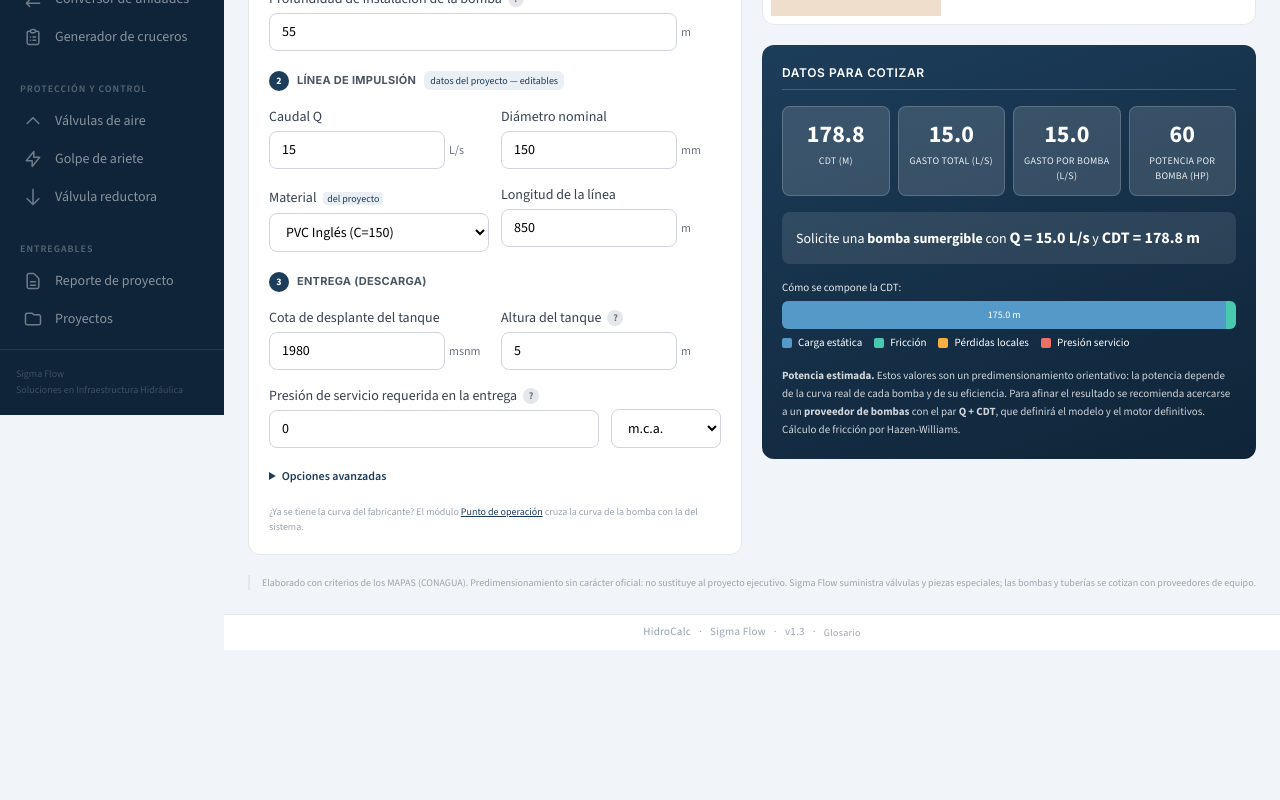
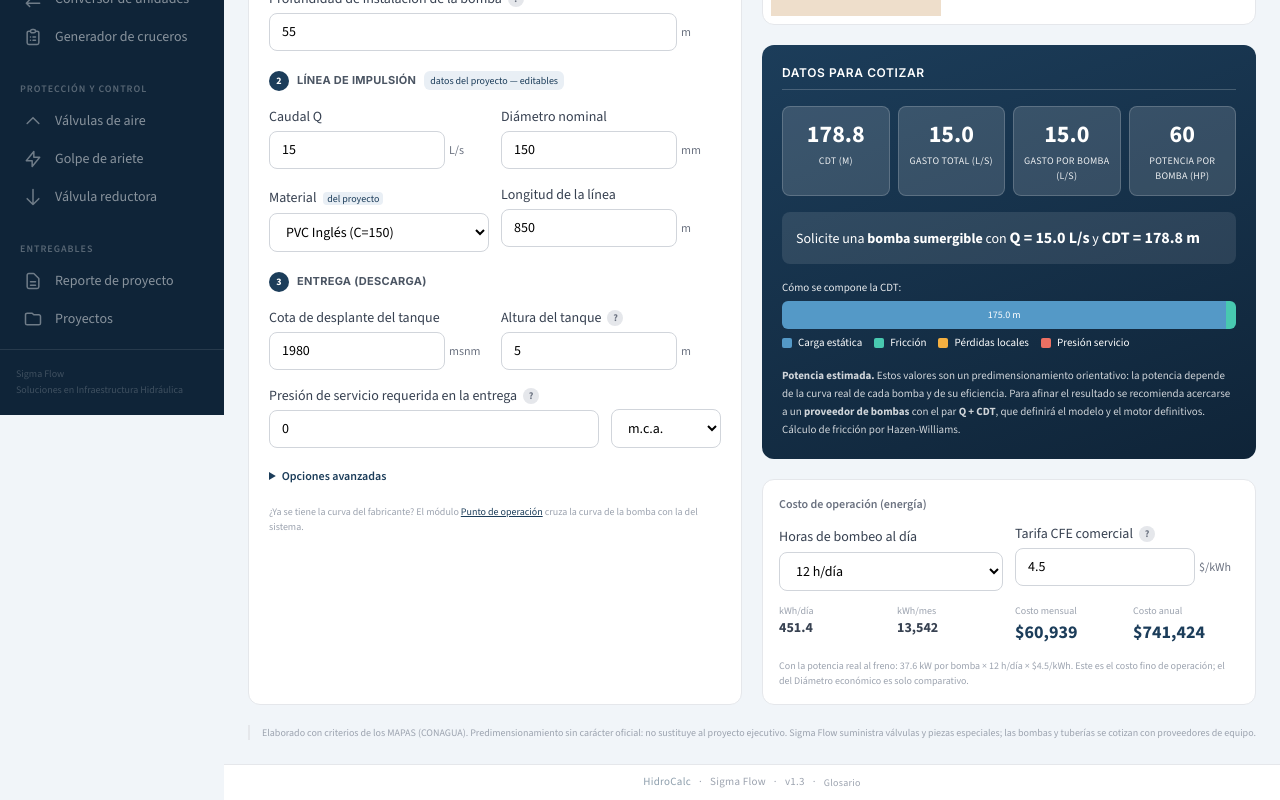
Before and after one commit to simexco/hidrocalc, a Next.js app: page /equipo-bombeo in a window 1280 px wide. Shown: the part 604-1404 px from the top of the page. Before the commit the page ends 1254 px from the top, so only its background shows below. Built offline with nearby package versions, Linux system fonts and the light colour scheme.

Commit message:
Costos de bombeo al modulo fino: Equipo de bombeo calcula el costo de operacion real (kW al freno x equipos x horas x tarifa CFE); Diametro economico lo marca como preliminar comparativo

```diff
--- a/src/app/(modules)/equipo-bombeo/page.tsx
+++ b/src/app/(modules)/equipo-bombeo/page.tsx
@@ -37,6 +37,7 @@ interface BombeoState {
   presion: number; uPresion: "mca" | "kg";
   nbombas: 1 | 2 | 3; tipoEquipo: string;
   pctLocal: number; efic: number;
+  horasBombeo: number; tarifaCFE: number;
 }
 
 const DEFAULTS: BombeoState = {
@@ -49,6 +50,7 @@ const DEFAULTS: BombeoState = {
   presion: 0, uPresion: "mca",
   nbombas: 1, tipoEquipo: "Bomba centrífuga horizontal",
   pctLocal: 5, efic: 70,
+  horasBombeo: 12, tarifaCFE: 4.5,
 };
 
 const selCls = "w-full px-3 py-2 text-sm border border-gray-300 dark:border-gray-600 rounded-lg bg-white dark:bg-gray-800 dark:text-white";
@@ -133,7 +135,14 @@ export default function EquipoBombeoPage() {
     const etiquetaArreglo = st.nbombas === 3 ? "2+1" : st.nbombas === 2 ? "1+1" : "1";
     const varios = st.caso === "tanque" && st.nbombas !== 1;
 
-    return { C, presionMca, cotaSucc, cotaDesc, Hest, Qb, hf, hl, CDT, vel, hpHid, hpCom, tipo, etiquetaArreglo, varios, nOper };
+    // Costo de operación con la potencia real al freno (ya incluye la eficiencia global)
+    const kWbomba = hpHid * 0.746;
+    const kWtotal = kWbomba * (st.caso === "tanque" ? nOper : 1);
+    const kWh_dia = kWtotal * st.horasBombeo;
+    const costo_mes = kWh_dia * 30 * st.tarifaCFE;
+    const costo_anual = kWh_dia * 365 * st.tarifaCFE;
+
+    return { C, presionMca, cotaSucc, cotaDesc, Hest, Qb, hf, hl, CDT, vel, hpHid, hpCom, tipo, etiquetaArreglo, varios, nOper, kWbomba, kWtotal, kWh_dia, costo_mes, costo_anual };
   }, [st]);
 
   // Flujo de proyecto: carga estática y eficiencia alimentan la hoja de bombeo del reporte
@@ -387,6 +396,41 @@ export default function EquipoBombeoPage() {
               <strong>Potencia estimada.</strong> Estos valores son un predimensionamiento orientativo: la potencia depende de la curva real de cada bomba y de su eficiencia. Para afinar el resultado se recomienda acercarse a un <strong>proveedor de bombas</strong> con el par <strong>Q + CDT</strong>, que definirá el modelo y el motor definitivos. Cálculo de fricción por Hazen-Williams.
             </p>
           </div>
+
+          {/* Costo de operación (energía) — con la potencia fina de este módulo */}
+          <div className="bg-white dark:bg-gray-800 rounded-xl border border-gray-200 dark:border-gray-700 p-4 space-y-3">
+            <p className="text-xs text-gray-500 font-semibold">Costo de operación (energía)</p>
+            <div className="grid grid-cols-2 gap-3">
+              <div className="space-y-1">
+                <label className="text-sm font-medium text-gray-700 dark:text-gray-300">Horas de bombeo al día</label>
+                <select value={st.horasBombeo} onChange={(e) => set("horasBombeo", parseInt(e.target.value))} className={selCls}>
+                  {[8, 12, 16, 20, 24].map((h) => <option key={h} value={h}>{h} h/día</option>)}
+                </select>
+              </div>
+              <InputField label="Tarifa CFE comercial" value={st.tarifaCFE} onChange={(v) => set("tarifaCFE", num(v) || 4.5)} unit="$/kWh" tooltip="Tarifa comercial CFE (PDBT) que pagan los organismos operadores. Ajustar al recibo real; varía por región y mes." />
+            </div>
+            <div className="grid grid-cols-2 sm:grid-cols-4 gap-3">
+              <div>
+                <p className="text-[10px] text-gray-400">kWh/día</p>
+                <p className="text-sm font-bold text-gray-700 dark:text-gray-200">{r.kWh_dia.toLocaleString("es-MX", { maximumFractionDigits: 1 })}</p>
+              </div>
+              <div>
+                <p className="text-[10px] text-gray-400">kWh/mes</p>
+                <p className="text-sm font-bold text-gray-700 dark:text-gray-200">{(r.kWh_dia * 30).toLocaleString("es-MX", { maximumFractionDigits: 0 })}</p>
+              </div>
+              <div>
+                <p className="text-[10px] text-gray-400">Costo mensual</p>
+                <p className="text-lg font-bold text-[#1C3D5A] dark:text-blue-300">${r.costo_mes.toLocaleString("es-MX", { maximumFractionDigits: 0 })}</p>
+              </div>
+              <div>
+                <p className="text-[10px] text-gray-400">Costo anual</p>
+                <p className="text-lg font-bold text-[#1C3D5A] dark:text-blue-300">${r.costo_anual.toLocaleString("es-MX", { maximumFractionDigits: 0 })}</p>
+              </div>
+            </div>
+            <p className="text-[10px] text-gray-400">
+              Con la potencia real al freno: {r.kWbomba.toLocaleString("es-MX", { maximumFractionDigits: 1 })} kW por bomba{st.caso === "tanque" && r.nOper > 1 ? ` × ${r.nOper} en operación` : ""} × {st.horasBombeo} h/día × ${st.tarifaCFE}/kWh. Este es el costo fino de operación; el del Diámetro económico es solo comparativo.
+            </p>
+          </div>
         </div>
       </div>
 
--- a/src/app/(modules)/impulsion/page.tsx
+++ b/src/app/(modules)/impulsion/page.tsx
@@ -385,7 +385,7 @@ export default function ImpulsionPage() {
 
               {/* Energy cost */}
               <div className="bg-white dark:bg-gray-800 rounded-xl border border-gray-200 dark:border-gray-700 p-4">
-                <p className="text-xs text-gray-500 font-semibold mb-3">Costo de energia</p>
+                <p className="text-xs text-gray-500 font-semibold mb-3">Costo de energía preliminar — para comparar diámetros</p>
                 <div className="grid grid-cols-2 sm:grid-cols-4 gap-3">
                   <div>
                     <p className="text-[10px] text-gray-400">kWh/dia</p>
@@ -405,6 +405,7 @@ export default function ImpulsionPage() {
                   </div>
                 </div>
                 <p className="text-[10px] text-gray-400 mt-2">Tarifa CFE: ${inputs.tarifaCFE}/kWh × {formatNumber(results.Pm_kW, 1)} kW × {inputs.horasBombeo} h/dia × 30 dias</p>
+                <p className="text-[10px] text-gray-400 mt-1">Sirve para ver cuánta energía ahorra cada diámetro. El costo fino de operación (cotas reales y arreglo de equipos) se calcula en <Link href="/equipo-bombeo" className="text-[#1C3D5A] dark:text-blue-300 underline">Equipo de bombeo</Link>.</p>
               </div>
 
               {/* Alerts */}
```
